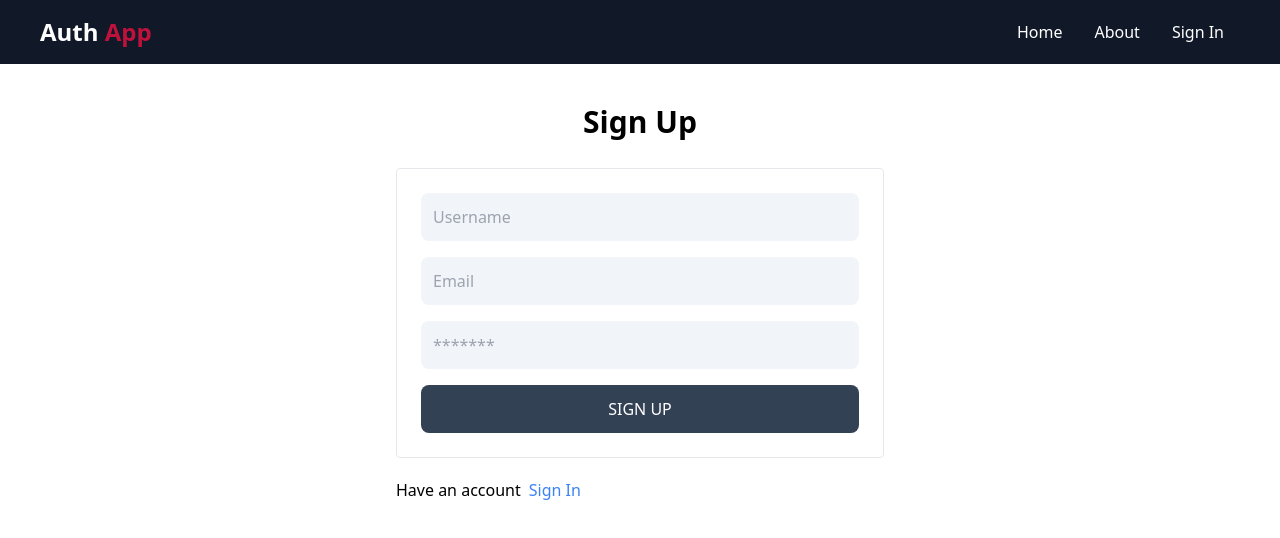
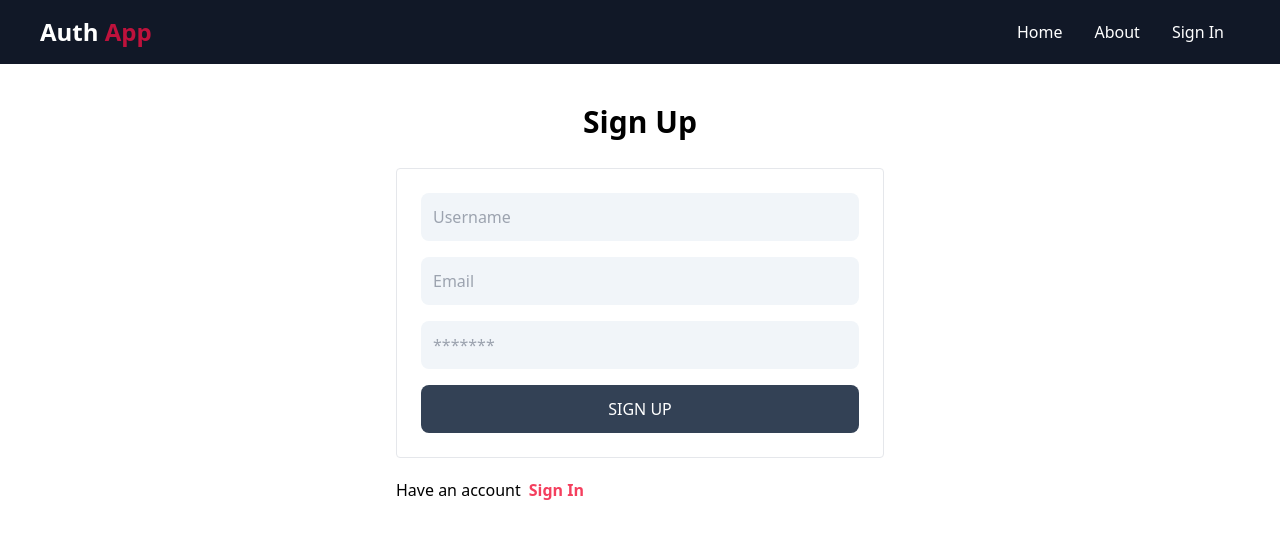
Before and after one commit to BMancilla23/App-Auth-Client, a React (Vite) app: page /sign-up in a window 1280 px wide. Shown: the top 538 px of the page. Built offline with nearby package versions, Linux system fonts and the light colour scheme.

Commit message:
Uso de navigate para redirigir a la pagina signin

```diff
--- a/src/pages/SignUp.jsx
+++ b/src/pages/SignUp.jsx
@@ -1,11 +1,12 @@
 import React from 'react'
 import { useState } from 'react'
-import { Link } from 'react-router-dom'
+import { Link, useNavigate } from 'react-router-dom'
 
 export const SignUp = () => {
   const [formData, setformData] = useState({})
   const [error, seterror] = useState(false);
   const [loading, setLoading] = useState(false)
+  const navigate = useNavigate()
 
   const handleChange = (e) => {
     /* console.log(e.target.id); */
@@ -32,6 +33,7 @@ export const SignUp = () => {
         seterror(true);
         return
       }
+      navigate('/sign-in')
 
     } catch (error) {
       setLoading(false)
@@ -52,7 +54,7 @@ export const SignUp = () => {
       <div className='flex gap-2 mt-5'>
         <p>Have an account</p>
         <Link to='/sign-in'>
-          <span className='text-blue-500'>Sign In</span>
+          <span className='text-rose-500 font-semibold'>Sign In</span>
         </Link>
       </div>
       <p className='text-red-700 mt-5'>{error && 'Something want wrong!'}</p>
```
